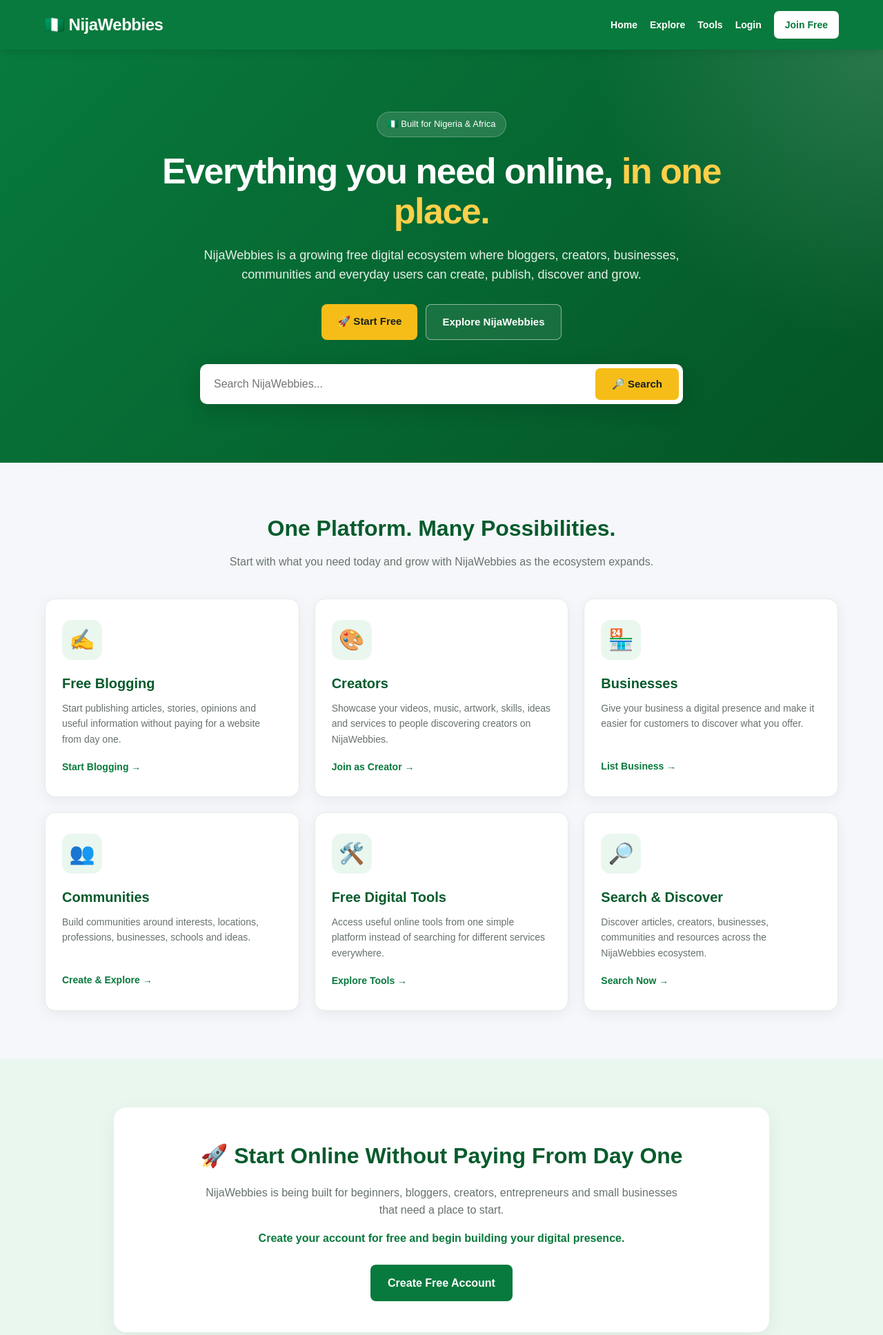
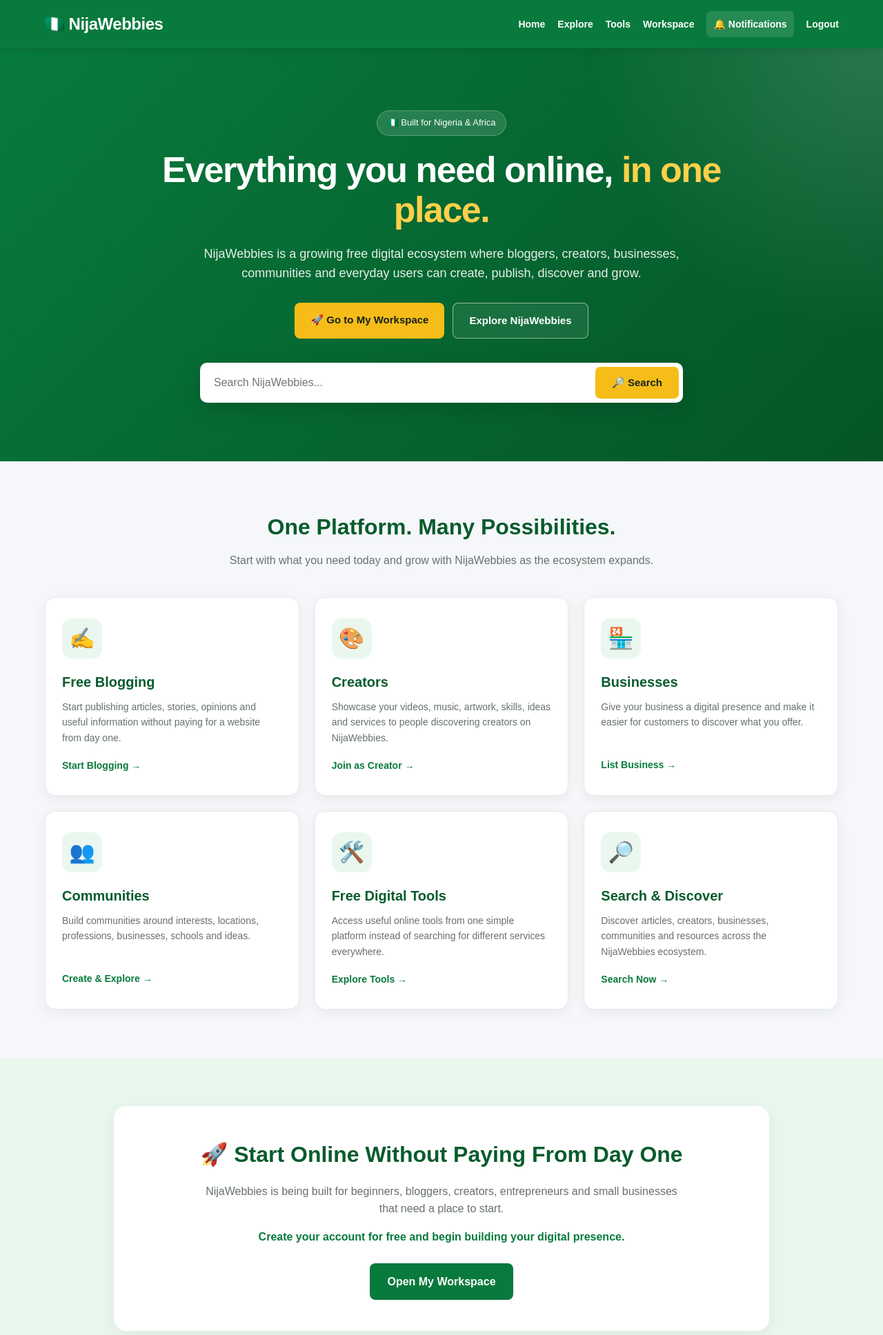
Before and after one commit to rajiolayinka77-lang/Nijawebbies, a Flask app: page / in a window 1280 px wide. Shown: the top 1936 px of the page at 69% size. Run offline with Flask 3, Linux system fonts and the light colour scheme; the visitor is signed in with stand-in values (Sample User, id 1); data that the repository does not hold is empty; some libraries are stand-ins or nearby versions.

Commit message:
Update home.html

```diff
--- a/templates/home.html
+++ b/templates/home.html
@@ -64,6 +64,7 @@
             display: flex;
             align-items: center;
             gap: 18px;
+            flex-wrap: wrap;
         }
 
         nav a {
@@ -77,6 +78,39 @@
             color: #087a3d !important;
             padding: 9px 16px;
             border-radius: 7px;
+        }
+
+        /* =========================
+           NOTIFICATIONS
+        ========================= */
+
+        .notification-nav {
+            position: relative;
+            background: rgba(255,255,255,0.12);
+            padding: 8px 10px;
+            border-radius: 7px;
+            color: white !important;
+        }
+
+        .notification-nav:hover {
+            background: rgba(255,255,255,0.22);
+        }
+
+        .notification-badge {
+            display: inline-flex;
+            align-items: center;
+            justify-content: center;
+            min-width: 20px;
+            height: 20px;
+            padding: 0 5px;
+            margin-left: 4px;
+            border-radius: 999px;
+            background: #ef4444;
+            color: white;
+            font-size: 11px;
+            font-weight: 800;
+            line-height: 1;
+            vertical-align: middle;
         }
 
         /* =========================
@@ -457,9 +491,13 @@
             }
 
             nav {
-                gap: 12px;
+                gap: 10px;
                 flex-wrap: wrap;
                 justify-content: center;
+            }
+
+            nav a {
+                font-size: 13px;
             }
 
             .hero {
@@ -521,31 +559,64 @@
 
 <header>
 
-    <a href="/" class="logo">
+    <a href="{{ url_for('home') }}" class="logo">
         🇳🇬 NijaWebbies
     </a>
 
     <nav>
 
-        <a href="/">
+        <a href="{{ url_for('home') }}">
             Home
         </a>
 
-        <a href="/search">
+        <a href="{{ url_for('search') }}">
             Explore
         </a>
 
-        <a href="/tools">
+        <a href="{{ url_for('tools') }}">
             Tools
         </a>
 
-        <a href="/login">
+
+        {% if session.get("user_id") %}
+
+            <!-- LOGGED-IN NAVIGATION -->
+
+            <a href="{{ url_for('workspace') }}">
+                Workspace
+            </a>
+
+            <a href="{{ url_for('notifications') }}"
+               class="notification-nav">
+
+                🔔 Notifications
+
+                <span
+                    class="notification-badge"
+                    id="globalNotificationBadge"
+                    style="display:none;"
+                ></span>
+
+            </a>
+
+            <a href="{{ url_for('logout') }}">
+                Logout
+            </a>
+
+        {% else %}
+
+            <!-- LOGGED-OUT NAVIGATION -->
+
+            <a href="{{ url_for('login') }}">
                 Login
             </a>
 
-        <a href="/register" class="nav-button">
+            <a href="{{ url_for('register') }}"
+               class="nav-button">
                 Join Free
             </a>
+
+        {% endif %}
 
     </nav>
 
@@ -575,11 +646,24 @@
 
     <div class="hero-buttons">
 
-        <a href="/register" class="primary-button">
+        {% if session.get("user_id") %}
+
+            <a href="{{ url_for('workspace') }}"
+               class="primary-button">
+                🚀 Go to My Workspace
+            </a>
+
+        {% else %}
+
+            <a href="{{ url_for('register') }}"
+               class="primary-button">
                 🚀 Start Free
             </a>
 
-        <a href="#features" class="secondary-button">
+        {% endif %}
+
+        <a href="#features"
+           class="secondary-button">
             Explore NijaWebbies
         </a>
 
@@ -588,7 +672,7 @@
 
     <form
         class="search-box"
-        action="/search"
+        action="{{ url_for('search') }}"
         method="GET"
     >
 
@@ -652,7 +736,7 @@
                 website from day one.
             </p>
 
-            <a href="/register">
+            <a href="{{ url_for('register') }}">
                 Start Blogging →
             </a>
 
@@ -677,7 +761,7 @@
                 creators on NijaWebbies.
             </p>
 
-            <a href="/register">
+            <a href="{{ url_for('register') }}">
                 Join as Creator →
             </a>
 
@@ -702,7 +786,7 @@
                 offer.
             </p>
 
-            <a href="/register">
+            <a href="{{ url_for('register') }}">
                 List Business →
             </a>
 
@@ -726,9 +810,7 @@
                 professions, businesses, schools and ideas.
             </p>
 
-            <!-- FIXED: GO DIRECTLY TO COMMUNITIES -->
-
-            <a href="/communities">
+            <a href="{{ url_for('communities') }}">
                 Create & Explore →
             </a>
 
@@ -753,7 +835,7 @@
                 services everywhere.
             </p>
 
-            <a href="/tools">
+            <a href="{{ url_for('tools') }}">
                 Explore Tools →
             </a>
 
@@ -778,7 +860,7 @@
                 NijaWebbies ecosystem.
             </p>
 
-            <a href="/search">
+            <a href="{{ url_for('search') }}">
                 Search Now →
             </a>
 
@@ -815,12 +897,25 @@
             </strong>
         </p>
 
+        {% if session.get("user_id") %}
+
             <a
-            href="/register"
+                href="{{ url_for('workspace') }}"
+                class="free-button"
+            >
+                Open My Workspace
+            </a>
+
+        {% else %}
+
+            <a
+                href="{{ url_for('register') }}"
                 class="free-button"
             >
                 Create Free Account
             </a>
+
+        {% endif %}
 
     </div>
 
@@ -923,12 +1018,25 @@
         building your presence online.
     </p>
 
+    {% if session.get("user_id") %}
+
         <a
-        href="/register"
+            href="{{ url_for('workspace') }}"
+            class="cta-button"
+        >
+            🚀 Go to My Workspace
+        </a>
+
+    {% else %}
+
+        <a
+            href="{{ url_for('register') }}"
             class="cta-button"
         >
             🇳🇬 Join NijaWebbies Free
         </a>
+
+    {% endif %}
 
 </section>
 
@@ -964,19 +1072,19 @@
 
             <div class="footer-links">
 
-                <a href="/">
+                <a href="{{ url_for('home') }}">
                     Home
                 </a>
 
-                <a href="/search">
+                <a href="{{ url_for('search') }}">
                     Search
                 </a>
 
-                <a href="/tools">
+                <a href="{{ url_for('tools') }}">
                     Free Tools
                 </a>
 
-                <a href="/communities">
+                <a href="{{ url_for('communities') }}">
                     Communities
                 </a>
 
@@ -993,13 +1101,31 @@
 
             <div class="footer-links">
 
-                <a href="/register">
+                {% if session.get("user_id") %}
+
+                    <a href="{{ url_for('workspace') }}">
+                        Workspace
+                    </a>
+
+                    <a href="{{ url_for('notifications') }}">
+                        🔔 Notifications
+                    </a>
+
+                    <a href="{{ url_for('logout') }}">
+                        Logout
+                    </a>
+
+                {% else %}
+
+                    <a href="{{ url_for('register') }}">
                         Join Free
                     </a>
 
-                <a href="/login">
+                    <a href="{{ url_for('login') }}">
                         Login
                     </a>
+
+                {% endif %}
 
             </div>
 
@@ -1018,6 +1144,83 @@
 </footer>
 
 
+<!-- =========================
+     GLOBAL NOTIFICATION COUNT
+========================= -->
+
+{% if session.get("user_id") %}
+
+<script>
+
+async function updateGlobalNotificationCount() {
+
+    try {
+
+        const response = await fetch(
+            "{{ url_for('notification_count') }}",
+            {
+                method: "GET",
+                credentials: "same-origin",
+                cache: "no-store"
+            }
+        );
+
+        if (!response.ok) {
+            return;
+        }
+
+        const data = await response.json();
+
+        const badge = document.getElementById(
+            "globalNotificationBadge"
+        );
+
+        if (!badge) {
+            return;
+        }
+
+        const count = Number(data.count || 0);
+
+        if (count > 0) {
+
+            badge.textContent = count;
+
+            badge.style.display = "inline-flex";
+
+        } else {
+
+            badge.textContent = "";
+
+            badge.style.display = "none";
+
+        }
+
+    } catch (error) {
+
+        console.log(
+            "Notification count update skipped."
+        );
+
+    }
+
+}
+
+
+/* Check immediately when the page loads */
+updateGlobalNotificationCount();
+
+
+/* Check again every 30 seconds */
+setInterval(
+    updateGlobalNotificationCount,
+    30000
+);
+
+</script>
+
+{% endif %}
+
+
 </body>
 
 </html>
```
Lines whose indentation alone changed are shown as unchanged.
